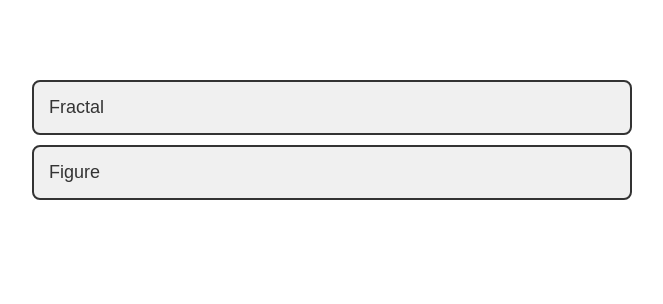
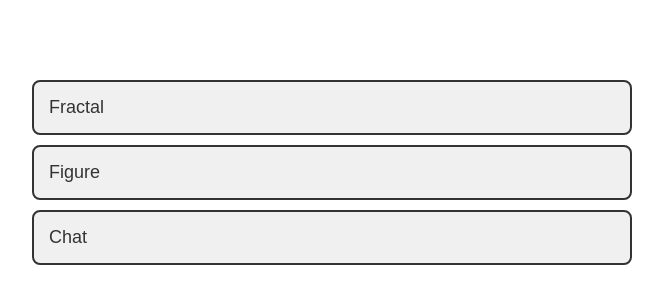
Before and after one commit to cgsg243/cgsg243.github.io, a plain HTML site: page index.html in a window 1280 px wide. Shown: the whole page, without its empty margins (308-971 px from the left). Drawn offline with Linux system fonts and the light colour scheme.

Commit message:
add chat

```diff
--- a/index.html
+++ b/index.html
@@ -30,5 +30,6 @@
 <body>
     <a href="./Fractal/index.html" class="file-link">Fractal</a>
     <a href="./Figure/index.html" class="file-link">Figure</a>
+    <a href="http://109.172.7.198:8002/" class="file-link">Chat</a>
 </body>
 </html>
```
